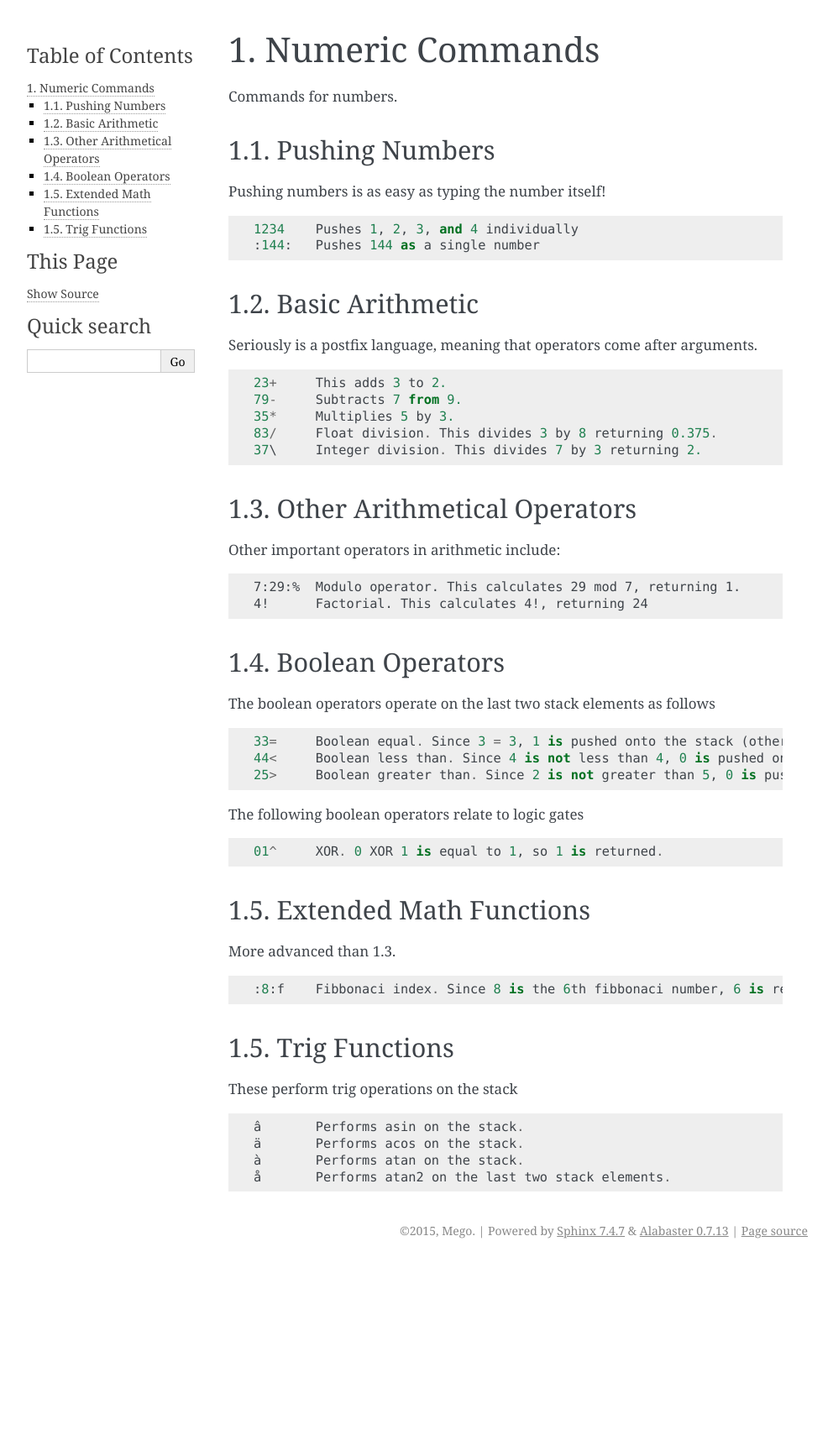
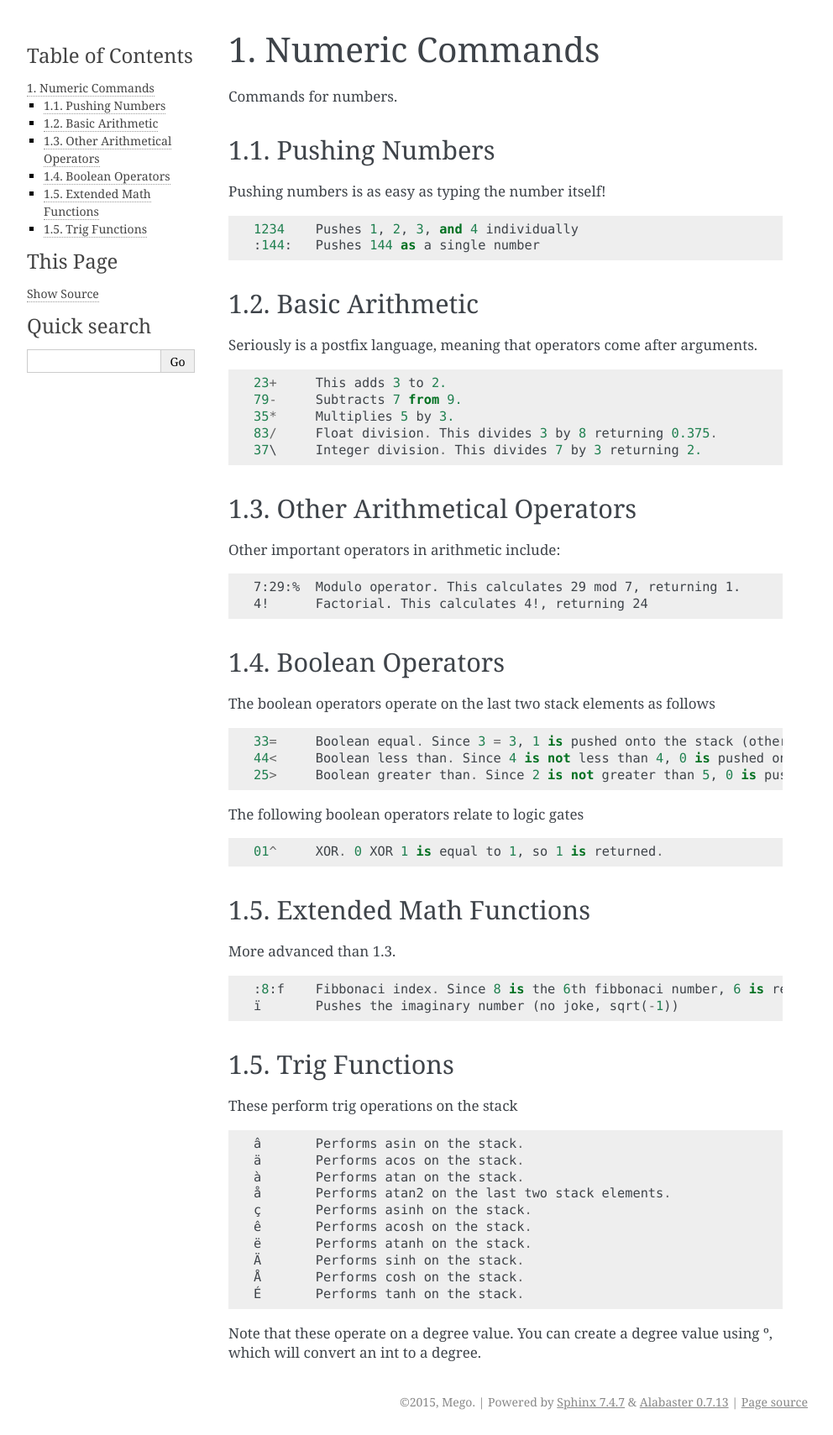
Before and after one commit to Mego/Seriously, a Sphinx documentation site: the page built from docs/numeric.rst, in a window 1280 px wide. Shown: the whole page at 84% size, without its empty margins (148-1140 px from the left). Built offline with Sphinx 7.4.7, drawn with Linux system fonts in a browser that asks for light colours; pages that are not in the unit, such as notebooks, are missing from menus; before the commit the page ends 1505 px from its top, so only the background shows below that.

Commit message:
Update numeric.rst

```diff
--- a/docs/numeric.rst
+++ b/docs/numeric.rst
@@ -49,6 +49,7 @@ The following boolean operators relate to logic gates ::
 More advanced than 1.3. ::
 
     :8:f    Fibbonaci index. Since 8 is the 6th fibbonaci number, 6 is returned. If a non-fibbonaci number is input, returns -1
+    ï       Pushes the imaginary number (no joke, sqrt(-1))
 
 1.5. Trig Functions
 -------------------
@@ -59,3 +60,11 @@ These perform trig operations on the stack ::
     ä       Performs acos on the stack.
     à       Performs atan on the stack.
     å       Performs atan2 on the last two stack elements.
+    ç       Performs asinh on the stack.
+    ê       Performs acosh on the stack.
+    ë       Performs atanh on the stack.
+    Ä       Performs sinh on the stack.
+    Å       Performs cosh on the stack.
+    É       Performs tanh on the stack.
+
+Note that these operate on a degree value. You can create a degree value using º, which will convert an int to a degree.
```
